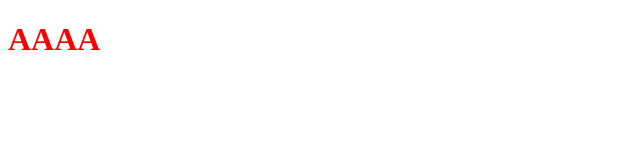
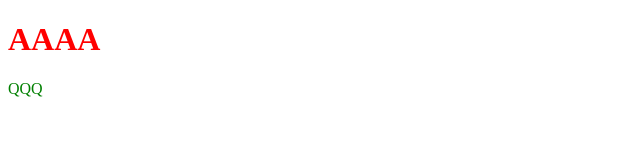
Before and after one commit to rudra91199/github-upload, a plain HTML site: page index.html in a window 1280 px wide. Shown: the full height of the page, 0-640 px from the left. Drawn offline with Linux system fonts and the light colour scheme.

Commit message:
p tag added

```diff
--- a/index.html
+++ b/index.html
@@ -8,5 +8,6 @@
   </head>
   <body>
     <h1>AAAA</h1>
+    <p>QQQ</p>
   </body>
 </html>
--- a/style.css
+++ b/style.css
@@ -1,3 +1,7 @@
 h1{
     color: red;
 }
+
+p{
+    color: green;
+}
```
